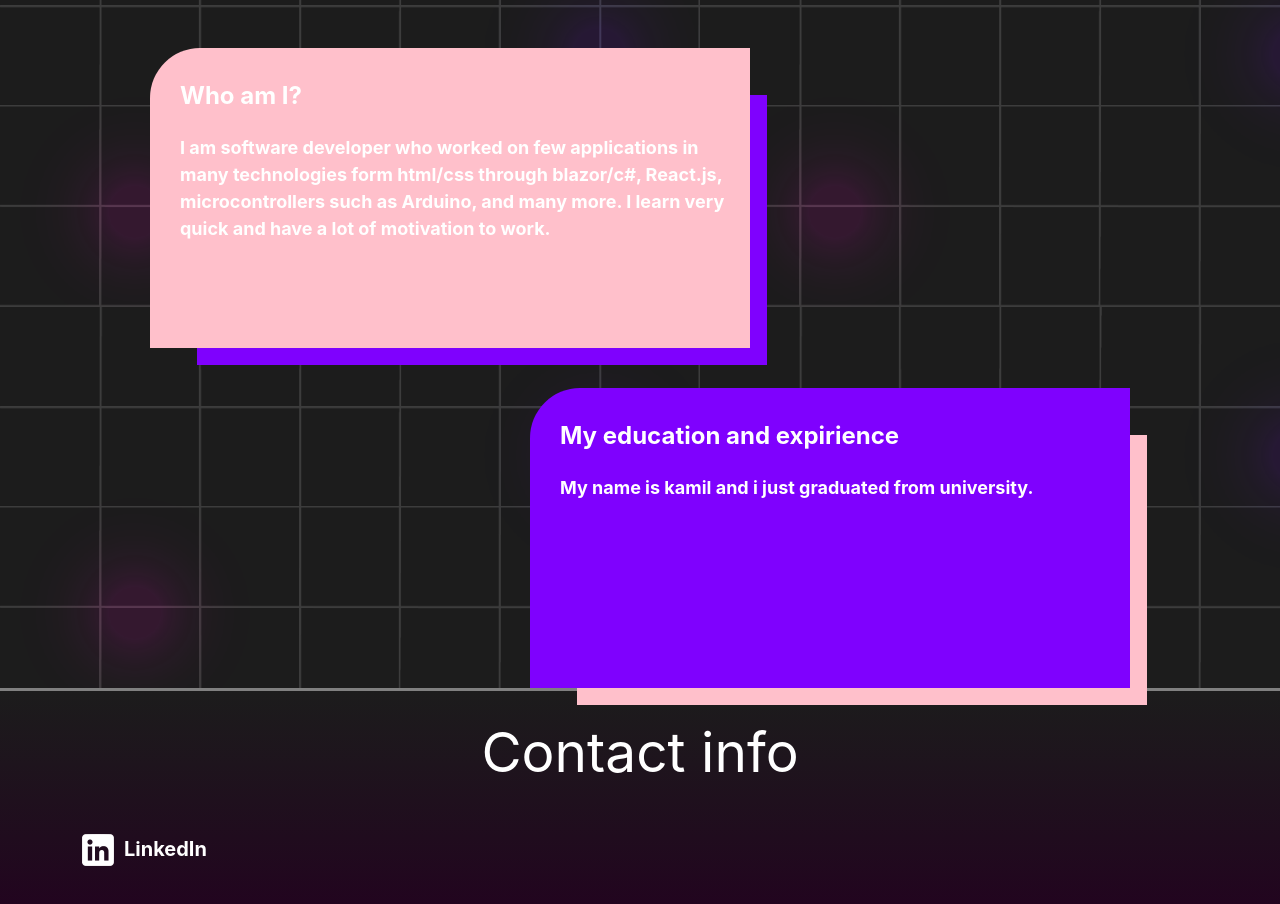
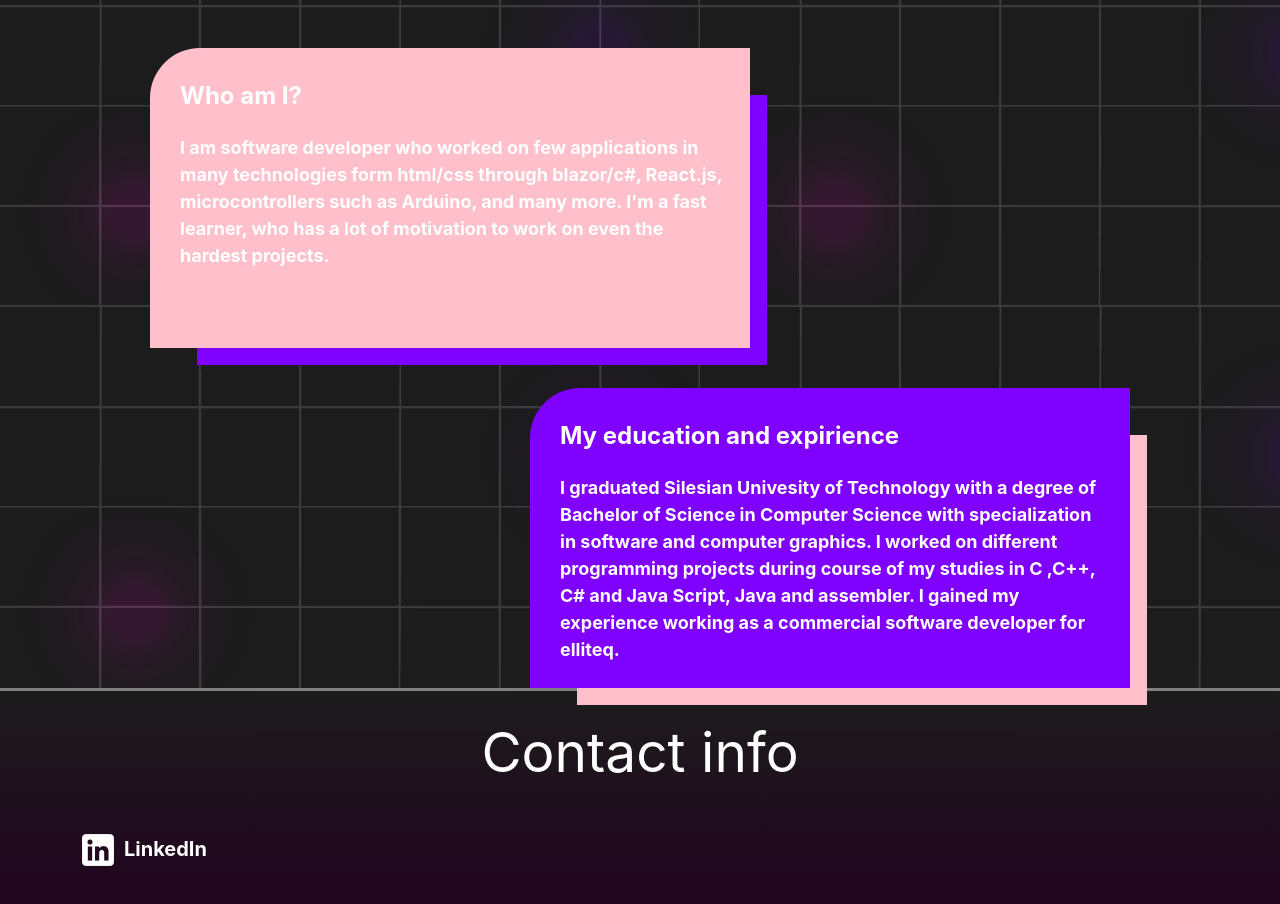
Before and after one commit to kamiltlalka/webpage, a React (Create React App) app: page / in a window 1280 px wide. Shown: the part 2540-3444 px from the top of the page. Built offline with nearby package versions, Linux system fonts and the light colour scheme.

Commit message:
update text

```diff
--- a/src/components/About.js
+++ b/src/components/About.js
@@ -11,10 +11,12 @@ export default function About() {
     <div className="d-flex flex-column align-self-center justify-content-around containerabout">
         <div> <div className="pinksq1">  Who am I? <p> I am software developer who worked on few applications in many
                                          technologies form html/css through blazor/c#, React.js,
-                                         microcontrollers such as Arduino, and many more. I learn very quick
-                                         and have a lot of motivation to work.</p>  </div></div>
+                                         microcontrollers such as Arduino, and many more. I'm a fast learner, who has a lot of motivation to work on even the hardest projects.</p>  </div></div>
 
-        <div > <div className="violsq1">  My education and expirience <p> My name is kamil and i just graduated from university.</p>  </div></div>
+        <div > <div className="violsq1">  My education and expirience <p> I graduated Silesian Univesity of Technology with a degree of Bachelor of Science in Computer Science with specialization in software and computer graphics.
+                                          I worked on different programming projects during course of my studies in C ,C++, C# and Java Script, Java and assembler. I gained my experience working as a commercial software developer for elliteq.
+
+          </p>  </div></div>
     </div>
 
 
```
